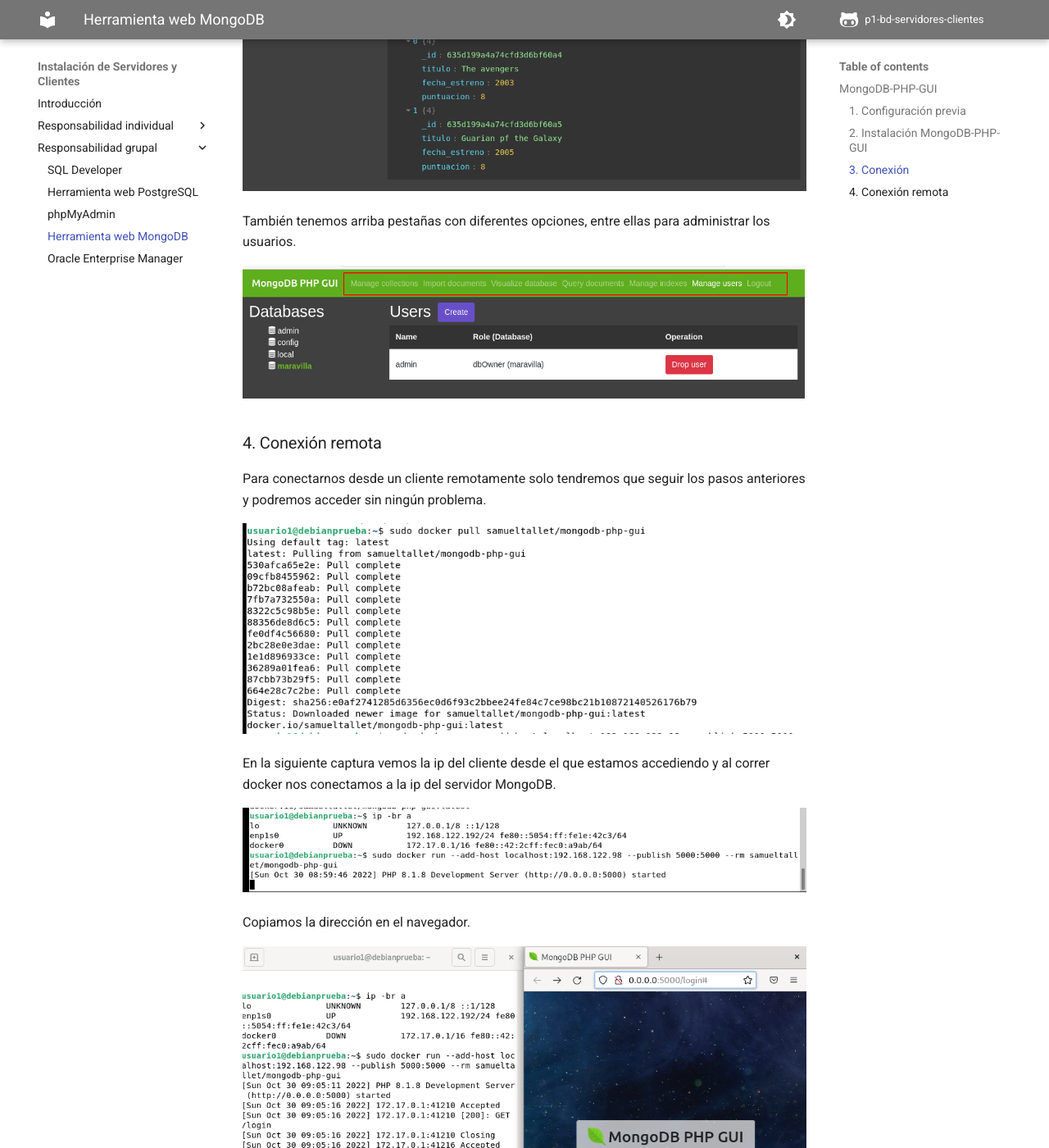
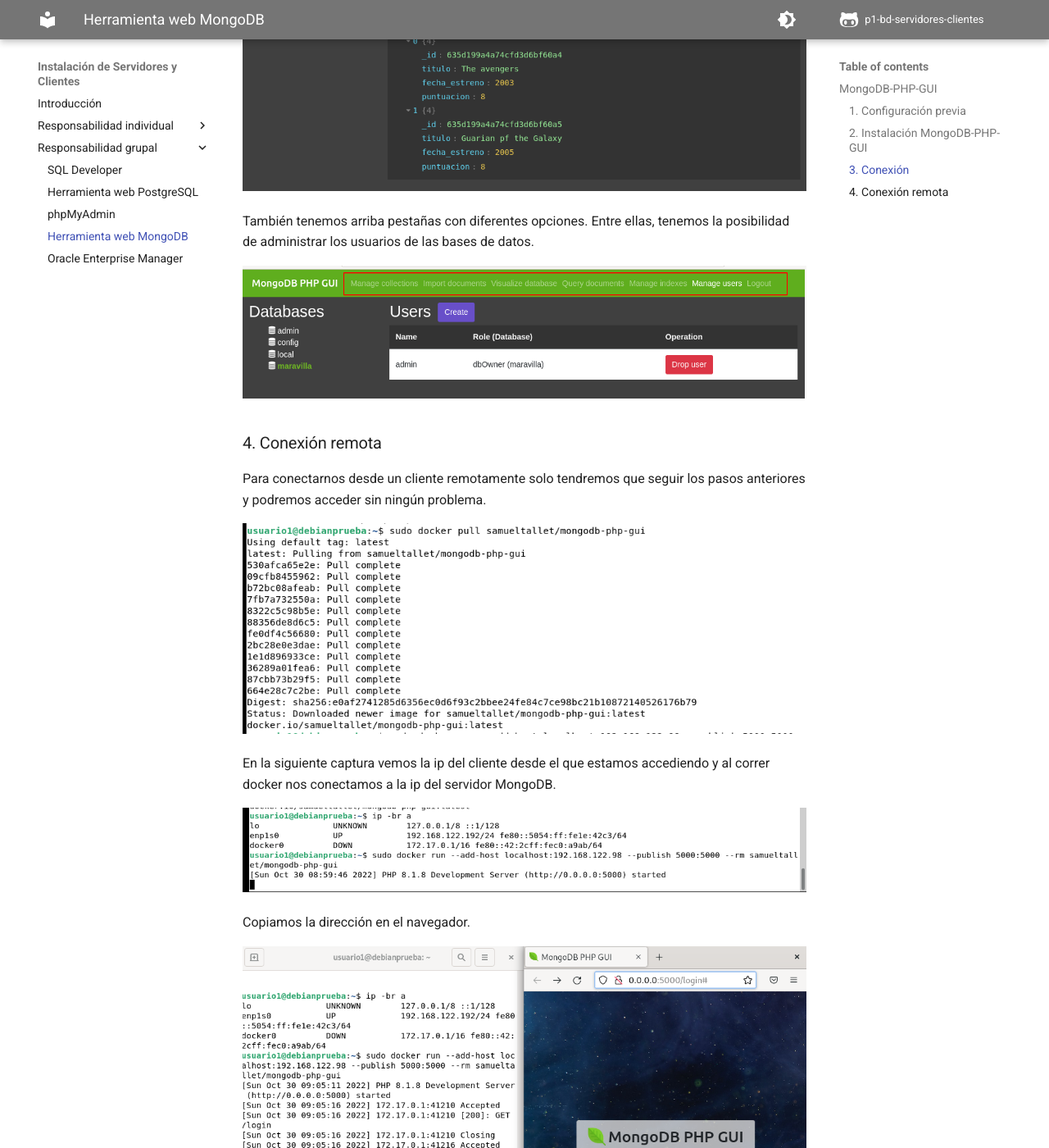
Before and after one commit to adriasir123/grupalesbdc, an MkDocs documentation site: the page built from docs/rg/herramienta-mongodb.md, in a window 1280 px wide and 1400 px high, scrolled down 3510 px. Shown: the whole window at 82% size. Built offline with MkDocs 1.6.1 and Material for MkDocs 9.7.7, drawn with Linux system fonts in a browser that asks for light colours; comment, search, counter and statistics services are not loaded; some of the changed text lies outside the part shown.

Commit message:
He corregido erratas

```diff
--- a/docs/rg/herramienta-mongodb.md
+++ b/docs/rg/herramienta-mongodb.md
@@ -2,7 +2,7 @@
 
 ## MongoDB-PHP-GUI
 
-https://github.com/SamuelTallet/MongoDB-PHP-GUI
+<https://github.com/SamuelTallet/MongoDB-PHP-GUI>
 
 ### 1. Configuración previa
 
@@ -61,7 +61,7 @@
 
 ![mongo-gui5](/img/capturas-arantxa/69.png)
 
-También tenemos arriba pestañas con diferentes opciones, entre ellas para administrar los usuarios.
+También tenemos arriba pestañas con diferentes opciones. Entre ellas, tenemos la posibilidad de administrar los usuarios de las bases de datos.
 
 ![mongo-gui6](/img/capturas-arantxa/70.png)
 
```
Also changed, not shown: other parts of docs/rg/herramienta-mongodb.md (+1 -1 lines).
